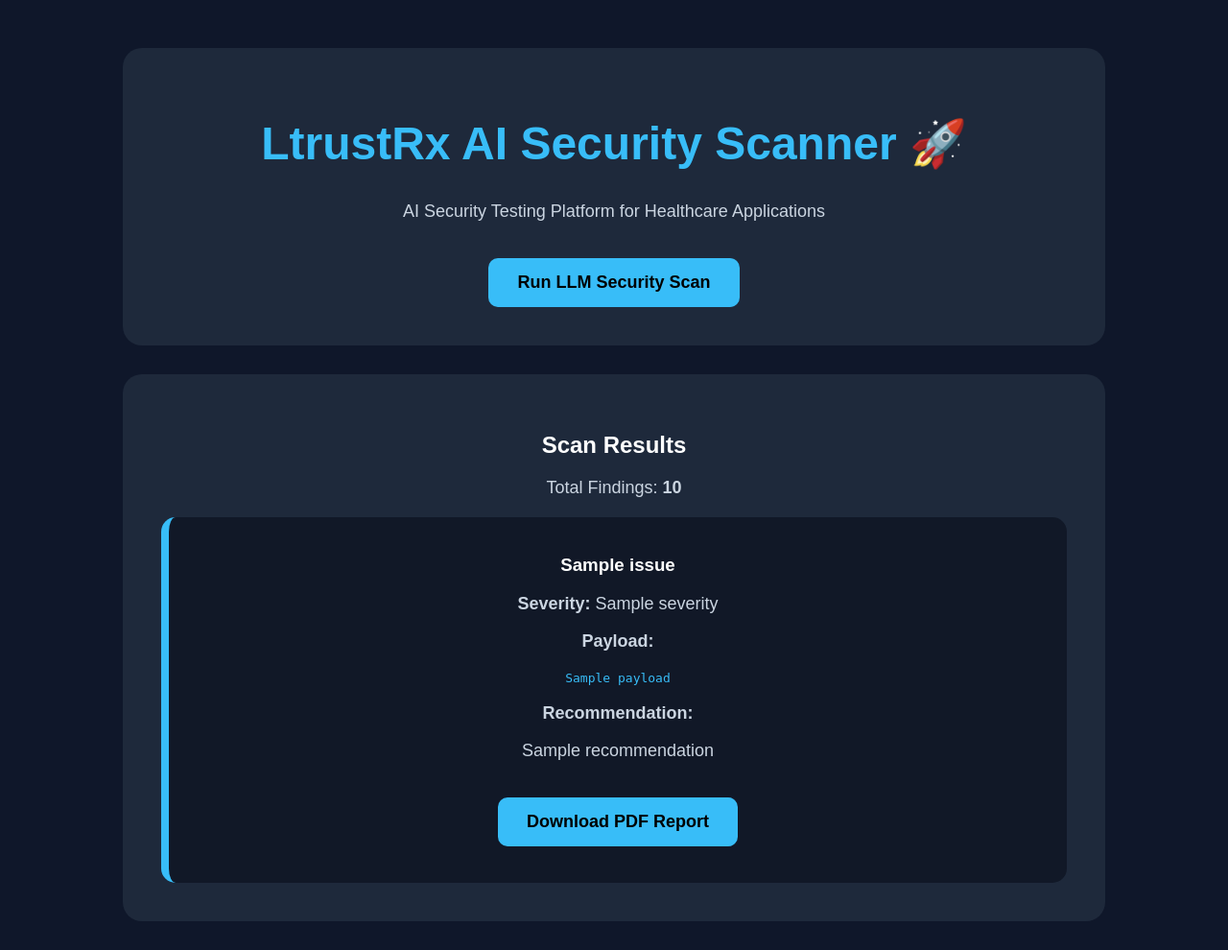
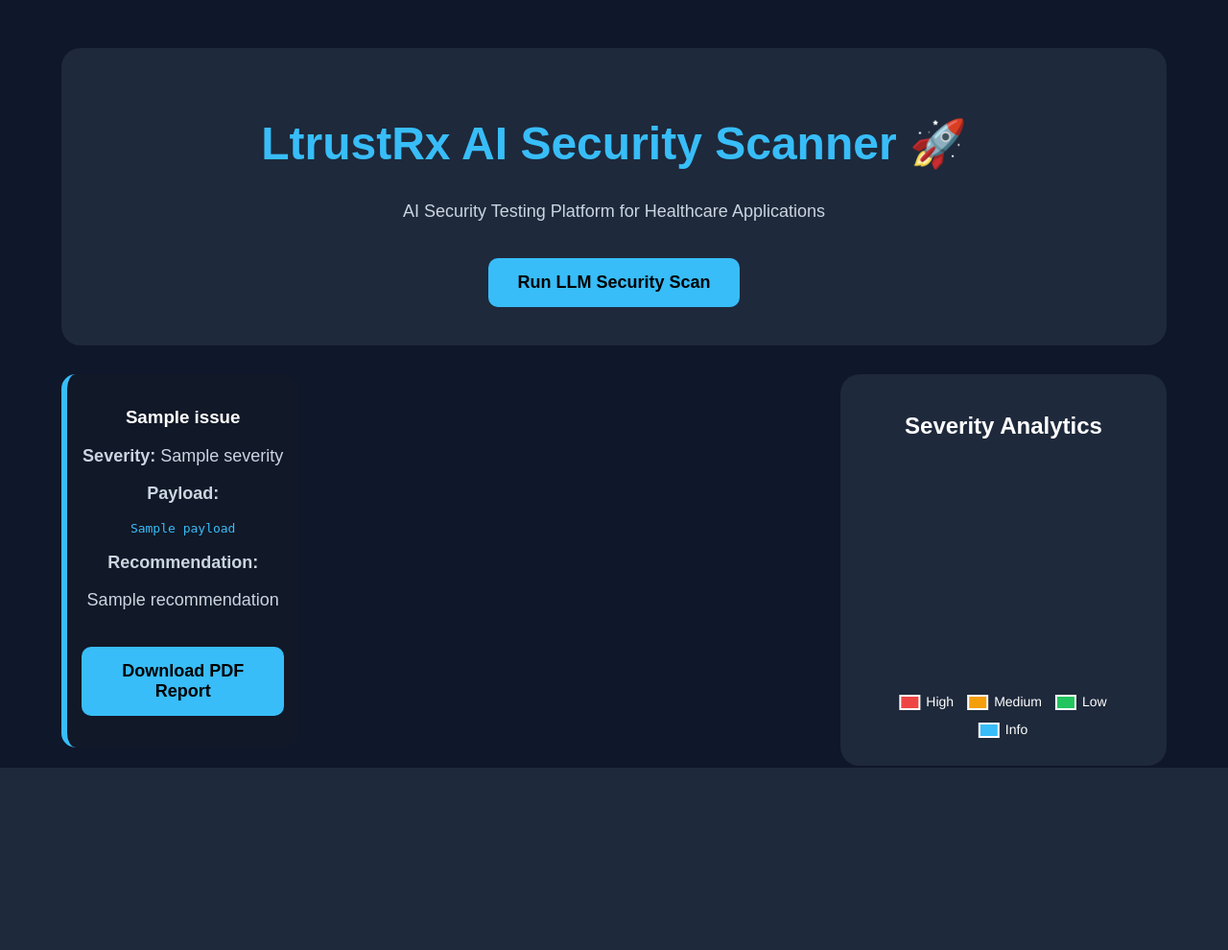
Before and after one commit to Ashishkumar999/ltrustrx-ai-security, a FastAPI app: template templates/index.html in a window 1280 px wide. Shown: the whole page at 96% size. After the commit the page ends 800 px from the top, so only its background shows below. Run offline with FastAPI, Linux system fonts and the light colour scheme; the template is opened without the code that fills it: most values are stand-ins (such as "Sample title", 1, 10 or a date in 2020).

Commit message:
feat: Day 9 - analytics dashboard and severity charts

```diff
--- a/templates/index.html
+++ b/templates/index.html
@@ -1,11 +1,15 @@
 <!DOCTYPE html>
 <html lang="en">
+
 <head>
     <meta charset="UTF-8">
     <meta name="viewport" content="width=device-width, initial-scale=1.0">
     <title>LtrustRx AI Security Scanner</title>
 
+    <script src="https://cdn.jsdelivr.net/npm/chart.js"></script>
+
     <style>
+
         body {
             background-color: #0f172a;
             color: white;
@@ -15,7 +19,7 @@
         }
 
         .container {
-            width: 80%;
+            width: 90%;
             margin: auto;
             padding-top: 50px;
         }
@@ -54,12 +58,43 @@
             background-color: #0ea5e9;
         }
 
+        .dashboard-layout {
+            display: flex;
+            gap: 30px;
+            align-items: flex-start;
+            margin-top: 30px;
+        }
+
+        .results-grid {
+            flex: 3;
+            display: grid;
+            grid-template-columns: repeat(3, 1fr);
+            gap: 20px;
+        }
+
+        .analytics-panel {
+            flex: 1;
+            background-color: #1e293b;
+            padding: 20px;
+            border-radius: 20px;
+            position: sticky;
+            top: 20px;
+            text-align: center;
+        }
+
+        .chart-container {
+            width: 100%;
+            max-width: 300px;
+            margin: auto;
+        }
+
         .result-card {
             background-color: #111827;
-            padding: 20px;
-            margin-top: 20px;
+            padding: 15px;
             border-radius: 15px;
-            border-left: 8px solid #38bdf8;
+            border-left: 6px solid #38bdf8;
+            word-wrap: break-word;
+            text-align: center;
         }
 
         .severity-high {
@@ -70,14 +105,23 @@
             border-left-color: orange;
         }
 
+        .severity-low {
+            border-left-color: green;
+        }
+
         .severity-info {
             border-left-color: #38bdf8;
         }
 
         code {
             color: #38bdf8;
+            display: block;
+            margin-top: 10px;
+            margin-bottom: 10px;
         }
+
     </style>
+
 </head>
 
 <body>
@@ -85,6 +129,7 @@
 <div class="container">
 
     <div class="card">
+
         <h1>LtrustRx AI Security Scanner 🚀</h1>
 
         <p>
@@ -94,27 +139,31 @@
         <a href="/scan/ui" class="button">
             Run LLM Security Scan
         </a>
+
     </div>
 
     {% if results %}
 
-        <div class="card">
-            <h2>Scan Results</h2>
+    <div class="dashboard-layout">
 
-            <p>Total Findings: <strong>{{ results.summary.total }}</strong></p>
+        <div class="results-grid">
 
             {% for issue in results.issues %}
 
             <div class="result-card severity-{{ issue.severity.lower() }}">
+
                 <h3>{{ issue.issue }}</h3>
 
                 <p><strong>Severity:</strong> {{ issue.severity }}</p>
 
                 <p><strong>Payload:</strong></p>
+
                 <code>{{ issue.payload }}</code>
 
                 <p><strong>Recommendation:</strong></p>
+
                 <p>{{ issue.recommendation }}</p>
+
                 {% if results.pdf_report %}
 
                 <p>
@@ -131,6 +180,68 @@
 
         </div>
 
+        <div class="analytics-panel">
+
+            <h2>Severity Analytics</h2>
+
+            <div class="chart-container">
+                <canvas id="severityChart"></canvas>
+            </div>
+
+        </div>
+
+    </div>
+
+    <script>
+
+    const ctx = document.getElementById('severityChart');
+
+    new Chart(ctx, {
+        type: 'pie',
+
+        data: {
+            labels: ['High', 'Medium', 'Low', 'Info'],
+
+            datasets: [{
+                data: [
+                    {{ results.summary.high }},
+                    {{ results.summary.medium }},
+                    {{ results.summary.low }},
+                    {{ results.summary.info }}
+                ],
+
+                backgroundColor: [
+                    '#ef4444',
+                    '#f59e0b',
+                    '#22c55e',
+                    '#38bdf8'
+                ]
+            }]
+        },
+
+       options: {
+            responsive: true,
+            maintainAspectRatio: true,
+
+    plugins: {
+        legend: {
+            position: 'bottom',
+
+            labels: {
+                color: 'white',
+                padding: 15,
+                boxWidth: 20,
+                font: {
+                    size: 14
+                }
+            }
+        }
+    }
+}
+    });
+
+    </script>
+
     {% endif %}
 
 </div>
```
Also changed, not shown: modules/report_saver.py (+10 -3 lines). Lines whose indentation alone changed are shown as unchanged.
